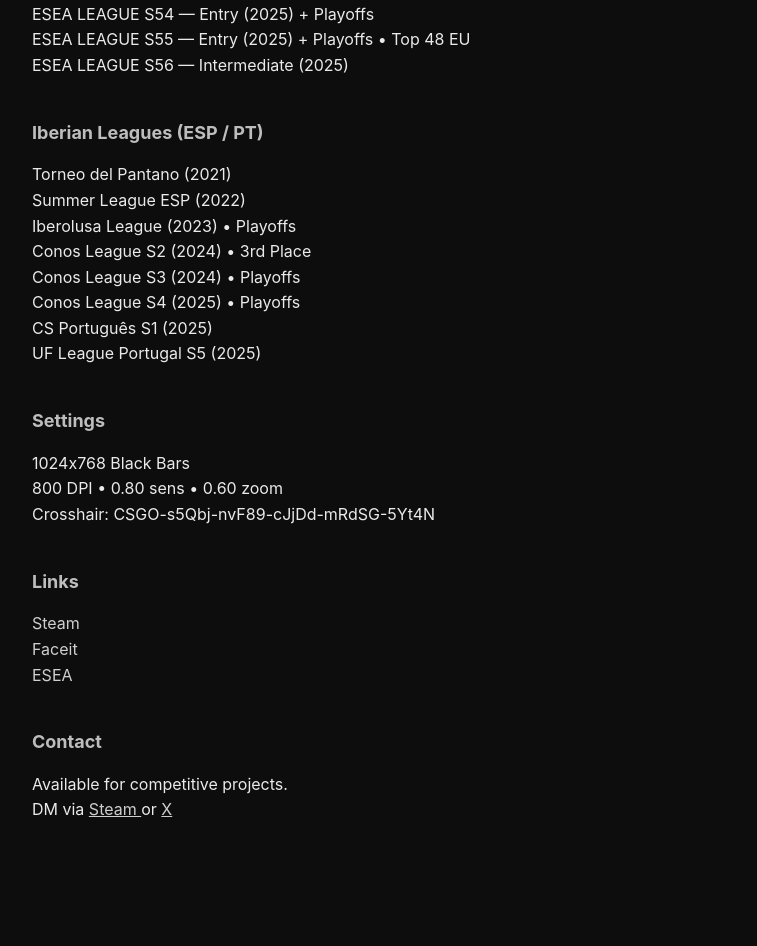
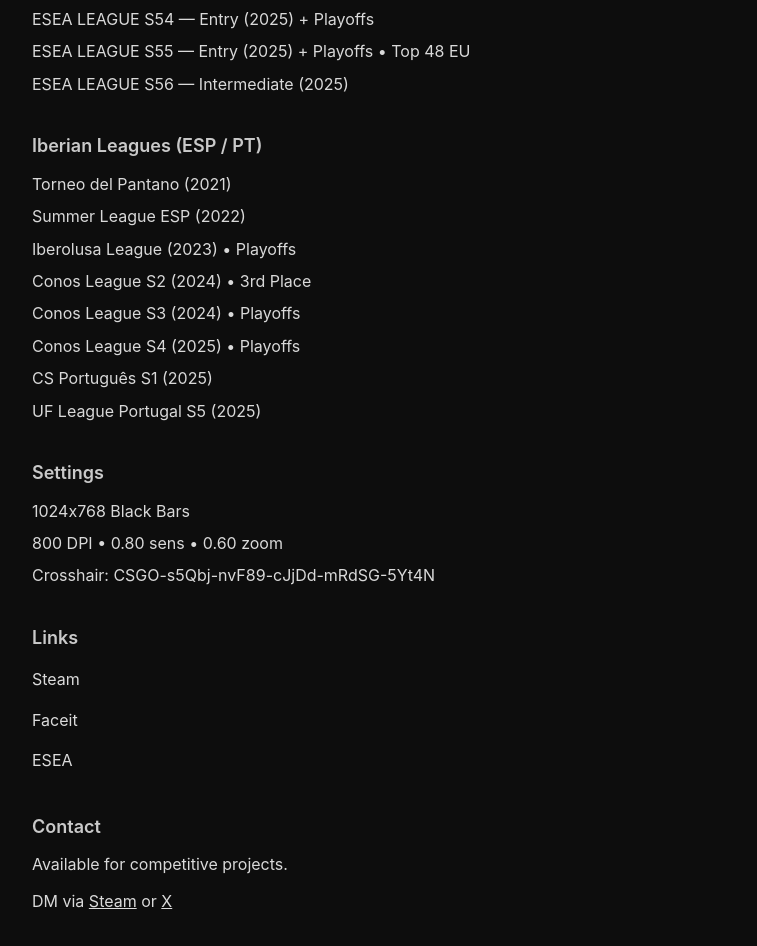
Before and after one commit to Rodrilf/Rodrilf.github.io, a plain HTML site: page index.html in a window 1280 px wide. Shown: the part 461-1407 px from the top of the page, without its empty margins (233-990 px from the left). Before the commit the page ends 1344 px from the top, so only its background shows below. Drawn offline with Linux system fonts and the light colour scheme.

Commit message:
Refactor index.html for better structure and styling
Refactor HTML structure and styles for improved readability and maintainability.

```diff
--- a/index.html
+++ b/index.html
@@ -3,103 +3,162 @@
 <head>
   <meta charset="utf-8" />
   <meta name="viewport" content="width=device-width, initial-scale=1" />
-  <title> RODROO </title>
+  <title>RODROO</title>
+
   <style>
-    body {
-      background: #0d0d0d;
-      color: #eaeaea;
-      font-family: -apple-system, BlinkMacSystemFont, Segoe UI, Roboto, Arial;
-      max-width: 750px;
-      margin: 60px auto;
-      padding: 0 20px;
-      line-height: 1.6;
+    :root{
+      --bg:#0d0d0d;
+      --fg:#eaeaea;
+      --muted: rgba(234,234,234,.65);
+      --muted2: rgba(234,234,234,.55);
+      --max: 750px;
     }
 
-    h1 {
-      font-size: 32px;
-      margin-bottom: 5px;
+    *{ box-sizing:border-box; }
+
+    body{
+      background: var(--bg);
+      color: var(--fg);
+      font-family: -apple-system, BlinkMacSystemFont, Segoe UI, Roboto, Arial, sans-serif;
+
+      /* En lugar de margin fijo grande */
+      margin: 0;
+      padding:
+        max(18px, env(safe-area-inset-top))
+        max(16px, env(safe-area-inset-right))
+        max(22px, env(safe-area-inset-bottom))
+        max(16px, env(safe-area-inset-left));
+
+      line-height: 1.65;
+      -webkit-text-size-adjust: 100%;
+      text-rendering: optimizeLegibility;
     }
 
-    h2 {
-      margin-top: 40px;
-      font-size: 18px;
-      opacity: 0.8;
+    /* Contenedor central: mismo “look” en desktop, mejor en móvil */
+    .wrap{
+      max-width: var(--max);
+      margin: 0 auto;
+      padding-top: 34px; /* antes 60px; en móvil se siente gigante */
     }
 
-    a {
-      color: #ffffff;
-      text-decoration: none;
-      opacity: 0.8;
+    h1{
+      /* Escala fluida: mantiene presencia en desktop y no revienta en móvil */
+      font-size: clamp(22px, 4.6vw, 32px);
+      line-height: 1.15;
+      margin: 0 0 8px;
+      letter-spacing: 0.2px;
     }
 
-    a:hover {
-      opacity: 1;
+    h2{
+      margin: 34px 0 8px;
+      font-size: clamp(15px, 2.8vw, 18px);
+      opacity: 0.85;
+      font-weight: 600;
     }
 
-    .muted {
-      opacity: 0.6;
+    p, .block, .muted{
+      font-size: 16px;
     }
 
-    .block {
+    .muted{
+      color: var(--muted);
+      margin: 0 0 10px;
+    }
+
+    a{
+      color: #fff;
+      text-decoration: none;
+      opacity: 0.85;
+
+      /* Mejor tap target en móvil */
+      display: inline-block;
+      padding: 4px 0;
+    }
+    a:hover{ opacity: 1; }
+    a:focus-visible{
+      outline: 2px solid rgba(255,255,255,.35);
+      outline-offset: 3px;
+      border-radius: 6px;
+    }
+
+    .block{
       margin-top: 10px;
+      color: rgba(234,234,234,.92);
+    }
+
+    /* Espaciado entre líneas sin abusar de <br> */
+    .block > div{
+      margin: 6px 0;
+    }
+
+    /* En pantallas pequeñas: un pelín más de aire y lectura */
+    @media (max-width: 420px){
+      .wrap{ padding-top: 24px; }
+      h2{ margin-top: 28px; }
     }
   </style>
 </head>
+
 <body>
-  <h1>Rodri "RODROO" Lamora — EU [ESP] AWPer </h1>
+  <main class="wrap">
+    <h1>Rodri "RODROO" Lamora — EU [ESP] AWPer</h1>
 
-  <div class="muted">
-    ESEA Intermediate • Structured team experience since 2023 <a href="/teams/"> • <b><u>ROSTER HISTORY</u></b></a>
-  </div>
-
+    <p class="muted">
+      ESEA Intermediate • Structured team experience since 2023
+      <a href="/teams/"> • <b><u>ROSTER HISTORY</u></b></a>
+    </p>
 
     <h2>Current</h2>
     <div class="block">
-    <b>Current team: </b>Looking for Team<br>
-    <b>Role: </b> AWPer
+      <div><b>Current team:</b> Looking for Team</div>
+      <div><b>Role:</b> AWPer</div>
     </div>
 
     <h2>European circuit</h2>
     <div class="block">
-    ESEA LEAGUE S49 — Open (2023)<br>
-    ESEA LEAGUE S50 — Open (2024) + Playoffs<br>
-    ESEA LEAGUE S51 — Open (2024) + Playoffs<br>
-    ESEA LEAGUE S52 — Open10 (2025) + Playoffs<br>
-    ESEA LEAGUE S54 — Entry (2025) + Playoffs <br>
-    ESEA LEAGUE S55 — Entry (2025) + Playoffs • Top 48 EU<br>
-    ESEA LEAGUE S56 — Intermediate (2025)<br>
+      <div>ESEA LEAGUE S49 — Open (2023)</div>
+      <div>ESEA LEAGUE S50 — Open (2024) + Playoffs</div>
+      <div>ESEA LEAGUE S51 — Open (2024) + Playoffs</div>
+      <div>ESEA LEAGUE S52 — Open10 (2025) + Playoffs</div>
+      <div>ESEA LEAGUE S54 — Entry (2025) + Playoffs</div>
+      <div>ESEA LEAGUE S55 — Entry (2025) + Playoffs • Top 48 EU</div>
+      <div>ESEA LEAGUE S56 — Intermediate (2025)</div>
     </div>
 
     <h2>Iberian Leagues (ESP / PT)</h2>
     <div class="block">
-    Torneo del Pantano (2021)<br>
-    Summer League ESP (2022) <br>
-    Iberolusa League (2023) • Playoffs<br>
-    Conos League S2 (2024) • 3rd Place<br>
-    Conos League S3 (2024) • Playoffs<br>
-    Conos League S4 (2025) • Playoffs<br>
-    CS Português S1 (2025)<br>
-    UF League Portugal S5 (2025)<br>
+      <div>Torneo del Pantano (2021)</div>
+      <div>Summer League ESP (2022)</div>
+      <div>Iberolusa League (2023) • Playoffs</div>
+      <div>Conos League S2 (2024) • 3rd Place</div>
+      <div>Conos League S3 (2024) • Playoffs</div>
+      <div>Conos League S4 (2025) • Playoffs</div>
+      <div>CS Português S1 (2025)</div>
+      <div>UF League Portugal S5 (2025)</div>
     </div>
 
     <h2>Settings</h2>
     <div class="block">
-    1024x768 Black Bars<br>
-    800 DPI • 0.80 sens • 0.60 zoom<br>
-    Crosshair: CSGO-s5Qbj-nvF89-cJjDd-mRdSG-5Yt4N
+      <div>1024x768 Black Bars</div>
+      <div>800 DPI • 0.80 sens • 0.60 zoom</div>
+      <div>Crosshair: CSGO-s5Qbj-nvF89-cJjDd-mRdSG-5Yt4N</div>
     </div>
 
     <h2>Links</h2>
     <div class="block">
-    <a href="https://steamcommunity.com/id/rodroocs/">Steam</a><br>
-    <a href="https://www.faceit.com/es/players/R0DR00">Faceit</a><br>
-    <a href="https://play.esea.net/users/2744068">ESEA</a><br>
+      <div><a href="https://steamcommunity.com/id/rodroocs/">Steam</a></div>
+      <div><a href="https://www.faceit.com/es/players/R0DR00">Faceit</a></div>
+      <div><a href="https://play.esea.net/users/2744068">ESEA</a></div>
     </div>
 
     <h2>Contact</h2>
     <div class="block">
-    Available for competitive projects.<br>
-    DM via <a href="https://steamcommunity.com/id/rodroocs/"> <u>Steam </u></a> or <a href="https://x.com/RODROOcs"><u> X </u> </a>
+      <div>Available for competitive projects.</div>
+      <div>
+        DM via <a href="https://steamcommunity.com/id/rodroocs/"><u>Steam</u></a>
+        or <a href="https://x.com/RODROOcs"><u>X</u></a>
       </div>
+    </div>
+  </main>
 </body>
 </html>
```
Lines whose indentation alone changed are shown as unchanged.
